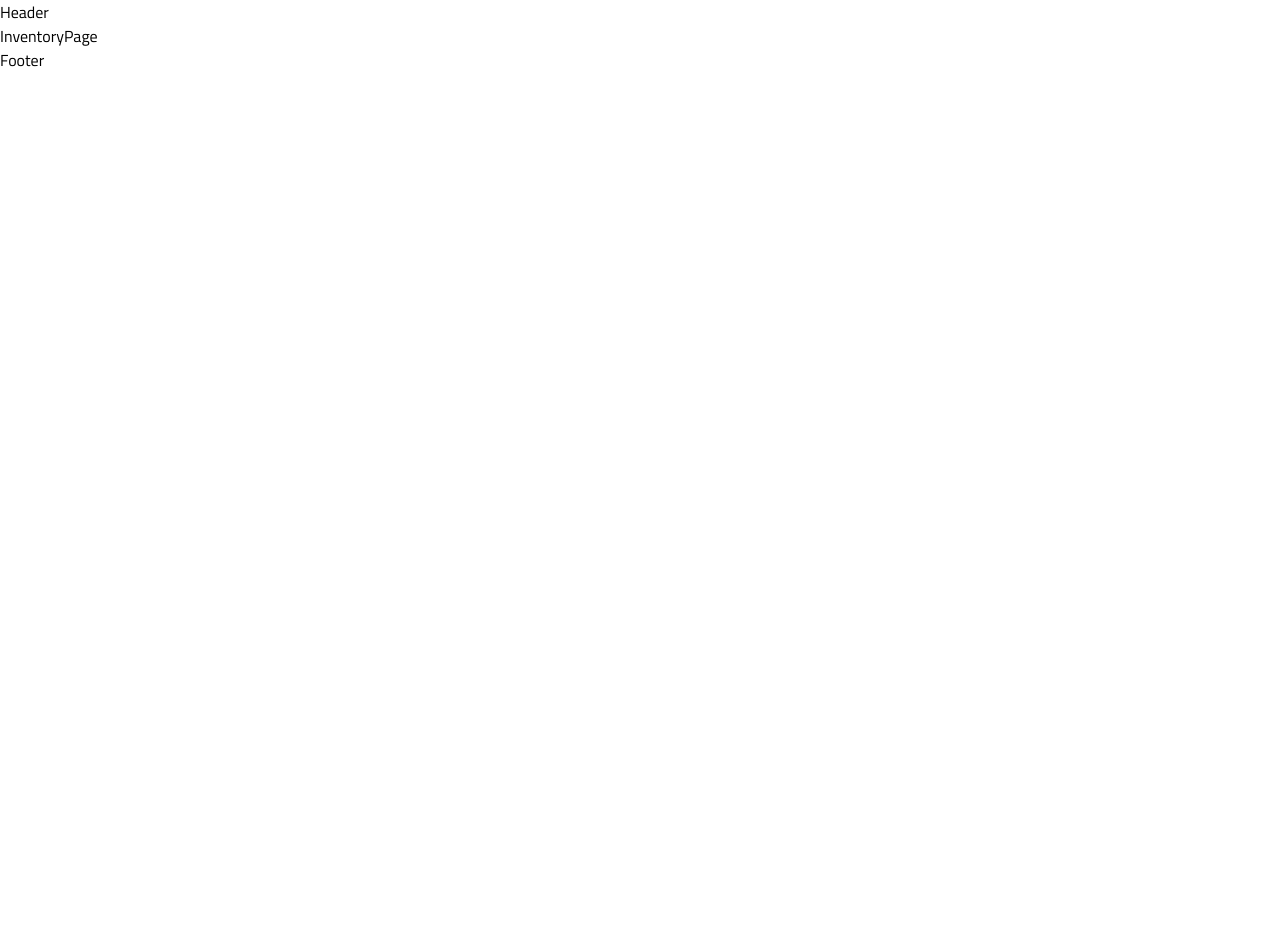
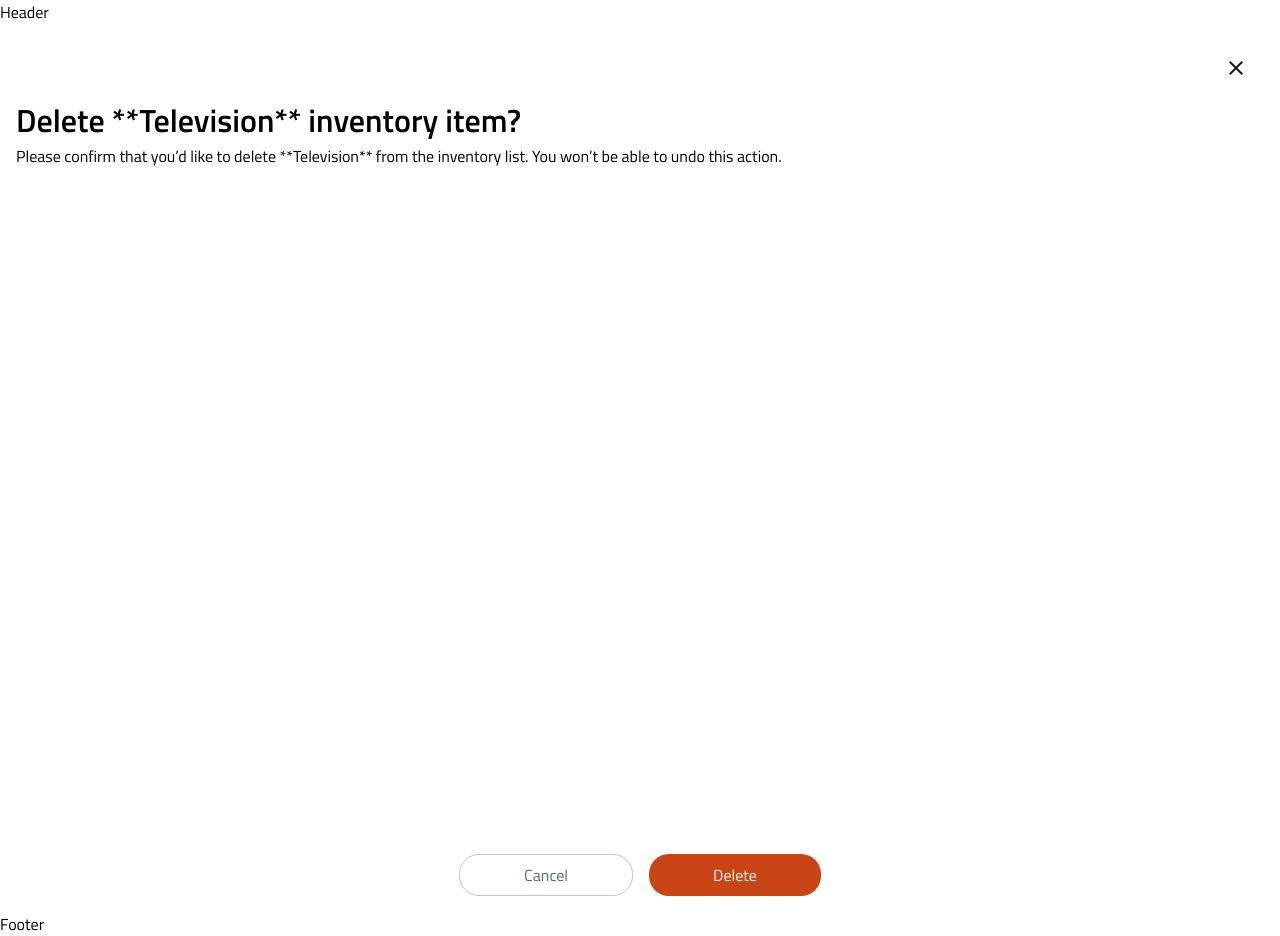
Before and after one commit to jaydools/instock-lithium-client, a React (Create React App) app: page /inventory in a window 1280 px wide. Before the commit the page ends 800 px from the top, so only its background shows below. Built offline with nearby package versions, Linux system fonts and the light colour scheme.

Commit message:
basic layout of delete page in progress
switching to develop to pull

```diff
--- a/src/App.js
+++ b/src/App.js
@@ -3,6 +3,7 @@ import Header from "./Components/Header/Header";
 import Footer from "./Components/Footer/Footer";
 import Warehouses from "./Pages/Warehouses/Warehouses";
 import Inventory from "./Pages/InventoryPage/InventoryPage";
+import InventoryPage from "./Pages/InventoryPage/InventoryPage";
 
 function App() {
     return (
@@ -12,8 +13,8 @@ function App() {
                 <Route path="/" element={<Warehouses />} />
                 <Route path="/warehouses" element={<Warehouses />} />
                 <Route path="/warehouses/:id" element={<Warehouses />} />
-                <Route path="/inventory" element={<Inventory />} />
-                <Route path="/inventory/:id" element={<Inventory />} />
+                <Route path="/inventory" element={<InventoryPage />} />
+                <Route path="/inventory/:id" element={<InventoryPage />} />
             </Routes>
             <Footer />
         </BrowserRouter>
--- a/src/Components/InventoryItemDelete/InventoryItemDelete.js
+++ b/src/Components/InventoryItemDelete/InventoryItemDelete.js
@@ -1,7 +1,29 @@
 import React from "react";
+import "./InventoryItemDelete.scss";
+import close from "../../Assets/Images/close-24px.svg";
 
 function InventoryItemDelete() {
-    return <div>InventoryItemDelete</div>;
+    return (
+        <div className="delete-container">
+            <div className="close">
+                <img className="close__img" src={close} />
+            </div>
+
+            <div className="main">
+                <div className="delete-item">
+                    <h1 className="delete-item__title">Delete **Television** inventory item?</h1>
+                    <p className="delete-item__body">
+                        Please confirm that you’d like to delete **Television** from the inventory
+                        list. You won’t be able to undo this action.
+                    </p>
+                </div>
+                <div className="delete-button">
+                    <button className="delete-button__cancel">Cancel</button>
+                    <button className="delete-button__delete">Delete</button>
+                </div>
+            </div>
+        </div>
+    );
 }
 
 export default InventoryItemDelete;
--- a/src/Components/InventoryItemDelete/InventoryItemDelete.scss
+++ b/src/Components/InventoryItemDelete/InventoryItemDelete.scss
@@ -1,3 +1,42 @@
 @use "../../Styles/global" as *;
 @use "../../Styles/mixins" as *;
 @use "../../Styles/variables" as *;
+
+.delete-container {
+    padding: 1rem;
+}
+
+.close {
+    display: flex;
+    justify-content: flex-end;
+    padding: 1rem;
+}
+
+.main {
+    display: flex;
+    flex-direction: column;
+    justify-content: space-between;
+    height: 100vh;
+}
+
+.delete-button {
+    display: flex;
+    justify-content: center;
+
+    &__cancel {
+        border-radius: 20px;
+        border: 1px solid $cloud;
+        background: $white;
+        color: $slate;
+        padding: 0.5rem 4rem 0.5rem 4rem;
+        margin-right: 0.5rem;
+    }
+
+    &__delete {
+        border-radius: 20px;
+        background-color: $red;
+        color: $white;
+        padding: 0.5rem 4rem 0.5rem 4rem;
+        margin-left: 0.5rem;
+    }
+}
--- a/src/Pages/InventoryPage/InventoryPage.js
+++ b/src/Pages/InventoryPage/InventoryPage.js
@@ -1,8 +1,13 @@
 import React from "react";
 import "./InventoryPage.scss";
+import InventoryItemDelete from "../../Components/InventoryItemDelete/InventoryItemDelete";
 
 function InventoryPage() {
-    return <div>InventoryPage</div>;
+    return (
+        <div>
+            <InventoryItemDelete />
+        </div>
+    );
 }
 
 export default InventoryPage;
```
